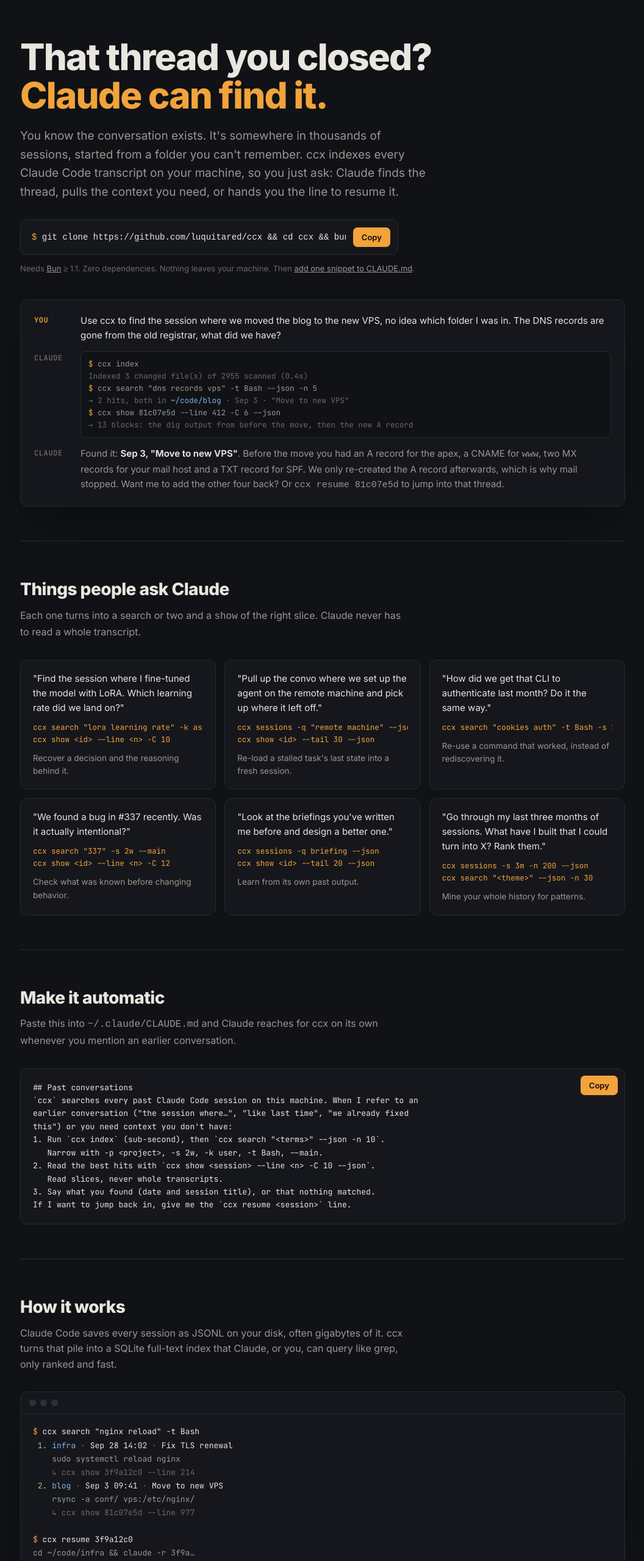
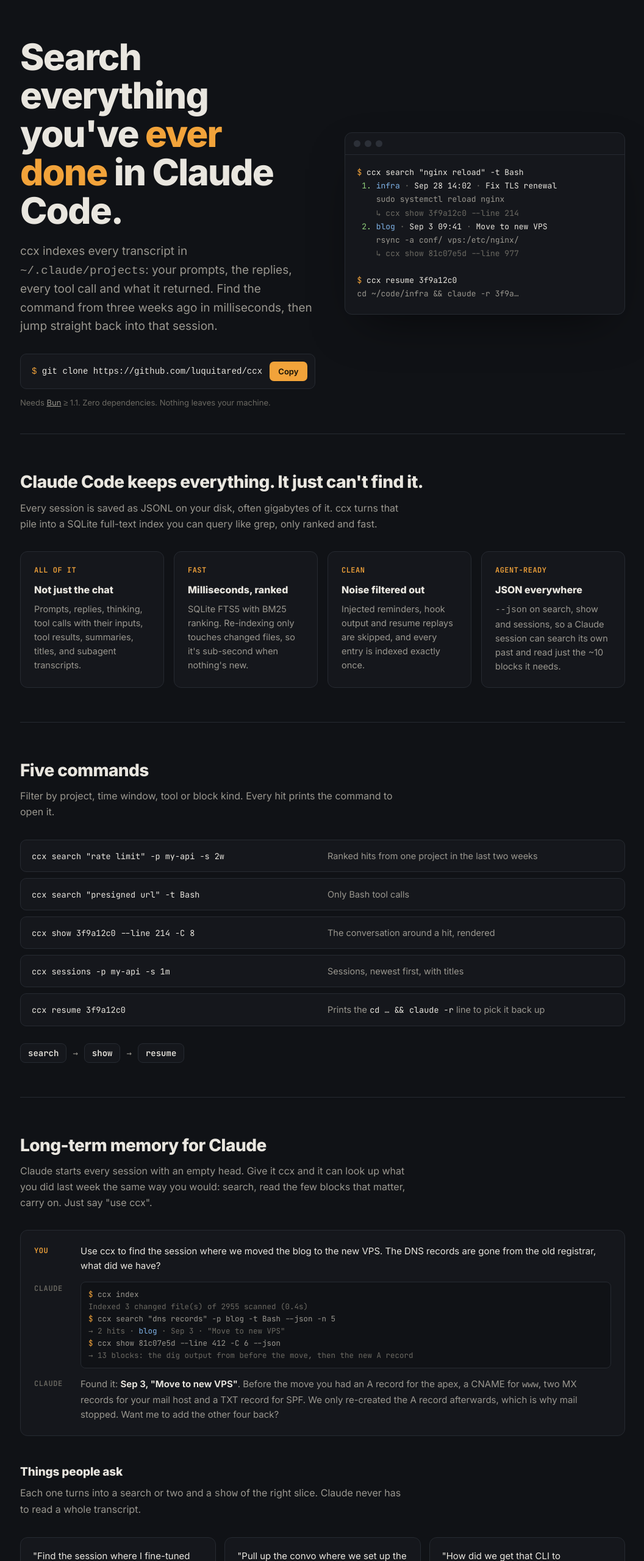
Before and after one commit to luquitared/ccx, a website: page site/index.html in a window 1280 px wide. Shown: the part 100-2660 px from the top of the page at 61% size, without its empty margins (111-1167 px from the left). Drawn offline with Linux system fonts and the light colour scheme.

Commit message:
Revert "Lead the landing page with finding lost threads through Claude"
This reverts commit 86d596284ac81bee3e8ff13efd5f1ef1de50fbe9.

```diff
--- a/site/index.html
+++ b/site/index.html
@@ -3,20 +3,20 @@
 <head>
 <meta charset="utf-8">
 <meta name="viewport" content="width=device-width, initial-scale=1">
-<title>ccx · Find any Claude Code thread</title>
-<meta name="description" content="Closed a Claude Code thread and can't find it again? ccx indexes every transcript on your machine so Claude can find it, pull the context, or resume it, no matter which folder you started in.">
-<meta property="og:title" content="ccx · Find any Claude Code thread">
-<meta property="og:description" content="Thousands of sessions, dozens of folders. Ask Claude and it finds the thread you need. Zero dependencies, local only.">
+<title>ccx · Search your Claude Code history</title>
+<meta name="description" content="A tiny CLI that full-text indexes every Claude Code transcript on your machine: prompts, replies, tool calls and their output. Find that command from three weeks ago in milliseconds.">
+<meta property="og:title" content="ccx · Search your Claude Code history">
+<meta property="og:description" content="Full-text search over every prompt, reply, tool call and tool result in ~/.claude/projects. Zero dependencies, local only.">
 <meta property="og:image" content="https://ccx.odapt.ai/og.png">
 <meta property="og:image:width" content="1200">
 <meta property="og:image:height" content="630">
-<meta property="og:image:alt" content="ccx: find any Claude Code thread. Claude uses ccx to find a closed session and answer from it.">
+<meta property="og:image:alt" content="ccx: search your Claude Code history. A terminal shows ccx search results with ready-to-run show commands.">
 <meta property="og:url" content="https://ccx.odapt.ai/">
 <meta property="og:type" content="website">
 <meta property="og:site_name" content="ccx">
 <meta name="twitter:card" content="summary_large_image">
-<meta name="twitter:title" content="ccx · Find any Claude Code thread">
-<meta name="twitter:description" content="Thousands of sessions, dozens of folders. Ask Claude and it finds the thread you need. Zero dependencies, local only.">
+<meta name="twitter:title" content="ccx · Search your Claude Code history">
+<meta name="twitter:description" content="Full-text search over every prompt, reply, tool call and tool result in ~/.claude/projects. Zero dependencies, local only.">
 <meta name="twitter:image" content="https://ccx.odapt.ai/og.png">
 <meta name="theme-color" content="#15171c">
 <link rel="icon" href="/favicon.ico" sizes="any">
@@ -42,11 +42,11 @@
 .gh:hover { color: var(--text); border-color: #3a3f48; }
 .gh svg { width: 16px; height: 16px; fill: currentColor; }
 
-.hero { padding: 64px 0 56px; display: grid; gap: 40px; grid-template-columns: minmax(0, 1fr); }
+.hero { padding: 64px 0 40px; display: grid; gap: 48px; grid-template-columns: minmax(0, 1fr); }
 .hero > * { min-width: 0; }
-h1 { max-width: 820px; font-size: clamp(34px, 6vw, 60px); line-height: 1.05; letter-spacing: -0.03em; margin: 0 0 20px; font-weight: 800; }
+h1 { font-size: clamp(34px, 6vw, 60px); line-height: 1.05; letter-spacing: -0.03em; margin: 0 0 20px; font-weight: 800; }
 h1 em { font-style: normal; color: var(--amber); }
-.lede { font-size: 19px; color: var(--dim); max-width: 680px; margin: 0 0 30px; }
+.lede { font-size: 19px; color: var(--dim); max-width: 620px; margin: 0 0 30px; }
 .install { display: flex; align-items: center; gap: 12px; max-width: 620px; background: var(--panel); border: 1px solid var(--line); border-radius: 10px; padding: 12px 12px 12px 18px; font: 14px var(--mono); }
 .install code { flex: 1; overflow-x: auto; white-space: nowrap; color: var(--text); scrollbar-width: none; }
 .install code::-webkit-scrollbar { display: none; }
@@ -56,7 +56,6 @@
 .req { margin-top: 12px; font-size: 13px; color: var(--faint); }
 .req a { color: var(--dim); }
 
-#how .term { margin-bottom: 16px; }
 .term { background: var(--panel); border: 1px solid var(--line); border-radius: 12px; overflow: hidden; box-shadow: 0 30px 80px -30px rgba(0,0,0,.6); }
 .term .bar { display: flex; gap: 7px; padding: 12px 14px; border-bottom: 1px solid var(--line); }
 .term .bar i { width: 11px; height: 11px; border-radius: 50%; background: #2c3038; }
@@ -80,7 +79,6 @@
 .loop { display: flex; flex-wrap: wrap; align-items: center; gap: 10px; font: 14px var(--mono); margin-top: 28px; color: var(--dim); }
 .loop b { color: var(--text); background: var(--panel); border: 1px solid var(--line); border-radius: 8px; padding: 6px 12px; font-weight: 600; }
 
-.hero .chat { box-shadow: 0 30px 80px -30px rgba(0,0,0,.6); }
 .chat { background: var(--panel); border: 1px solid var(--line); border-radius: 12px; padding: 22px; display: grid; gap: 14px; }
 .msg { display: grid; grid-template-columns: 64px minmax(0, 1fr); gap: 12px; align-items: start; }
 .who { font: 600 12px var(--mono); color: var(--faint); text-transform: uppercase; letter-spacing: .05em; padding-top: 3px; }
@@ -106,7 +104,7 @@
 footer a { color: var(--dim); }
 
 @media (min-width: 900px) {
-  .hero { padding-top: 80px; }
+  .hero { grid-template-columns: minmax(0, 1.05fr) minmax(0, 1fr); align-items: center; padding-top: 80px; }
 }
 @media (max-width: 600px) {
   .wrap { padding: 0 16px; }
@@ -126,28 +124,69 @@
 
   <div class="hero">
     <div>
-      <h1>That thread you closed? <em>Claude can find it.</em></h1>
-      <p class="lede">You know the conversation exists. It's somewhere in thousands of sessions, started from a folder you can't remember. ccx indexes every Claude Code transcript on your machine, so you just ask: Claude finds the thread, pulls the context you need, or hands you the line to resume it.</p>
+      <h1>Search everything you've <em>ever done</em> in Claude Code.</h1>
+      <p class="lede">ccx indexes every transcript in <code>~/.claude/projects</code>: your prompts, the replies, every tool call and what it returned. Find the command from three weeks ago in milliseconds, then jump straight back into that session.</p>
       <div class="install">
         <code id="installCmd"><span class="p">$ </span>git clone https://github.com/luquitared/ccx &amp;&amp; cd ccx &amp;&amp; bun link &amp;&amp; ccx index</code>
         <button class="copy" id="copyBtn">Copy</button>
       </div>
-      <div class="req">Needs <a href="https://bun.sh" data-out="bun">Bun</a> ≥ 1.1. Zero dependencies. Nothing leaves your machine. Then <a href="#automatic">add one snippet to CLAUDE.md</a>.</div>
+      <div class="req">Needs <a href="https://bun.sh" data-out="bun">Bun</a> ≥ 1.1. Zero dependencies. Nothing leaves your machine.</div>
     </div>
-    <div class="chat">
-      <div class="msg"><span class="who u">You</span><div class="bubble user">Use ccx to find the session where we moved the blog to the new VPS, no idea which folder I was in. The DNS records are gone from the old registrar, what did we have?</div></div>
-      <div class="msg"><span class="who">Claude</span><div class="tool"><span class="c">$</span> ccx index
-<span class="d">Indexed 3 changed file(s) of 2955 scanned (0.4s)</span>
-<span class="c">$</span> ccx search "dns records vps" -t Bash --json -n 5
-<span class="d">→ 2 hits, both in</span> <span class="b">~/code/blog</span> <span class="d">· Sep 3 · "Move to new VPS"</span>
-<span class="c">$</span> ccx show 81c07e5d --line 412 -C 6 --json
-<span class="d">→ 13 blocks: the dig output from before the move, then the new A record</span></div></div>
-      <div class="msg"><span class="who">Claude</span><div class="bubble ans">Found it: <b>Sep 3, "Move to new VPS"</b>. Before the move you had an A record for the apex, a CNAME for <code>www</code>, two MX records for your mail host and a TXT record for SPF. We only re-created the A record afterwards, which is why mail stopped. Want me to add the other four back? Or <code>ccx resume 81c07e5d</code> to jump into that thread.</div></div>
+    <div class="term" aria-label="Example ccx search output">
+      <div class="bar"><i></i><i></i><i></i></div>
+<pre><span class="c">$</span> ccx search "nginx reload" -t Bash
+<span class="g"> 1.</span> <span class="b">infra</span> <span class="d">·</span> Sep 28 14:02 <span class="d">·</span> Fix TLS renewal
+    <span class="m">sudo systemctl reload nginx</span>
+    <span class="d">↳ ccx show 3f9a12c0 --line 214</span>
+<span class="g"> 2.</span> <span class="b">blog</span> <span class="d">·</span> Sep 3 09:41 <span class="d">·</span> Move to new VPS
+    <span class="m">rsync -a conf/ vps:/etc/nginx/</span>
+    <span class="d">↳ ccx show 81c07e5d --line 977</span>
+
+<span class="c">$</span> ccx resume 3f9a12c0
+<span class="m">cd ~/code/infra &amp;&amp; claude -r 3f9a…</span></pre>
     </div>
   </div>
 
+  <section>
+    <h2>Claude Code keeps everything. It just can't find it.</h2>
+    <p class="sub">Every session is saved as JSONL on your disk, often gigabytes of it. ccx turns that pile into a SQLite full-text index you can query like grep, only ranked and fast.</p>
+    <div class="grid">
+      <div class="card"><span class="k">All of it</span><b>Not just the chat</b><p>Prompts, replies, thinking, tool calls with their inputs, tool results, summaries, titles, and subagent transcripts.</p></div>
+      <div class="card"><span class="k">Fast</span><b>Milliseconds, ranked</b><p>SQLite FTS5 with BM25 ranking. Re-indexing only touches changed files, so it's sub-second when nothing's new.</p></div>
+      <div class="card"><span class="k">Clean</span><b>Noise filtered out</b><p>Injected reminders, hook output and resume replays are skipped, and every entry is indexed exactly once.</p></div>
+      <div class="card"><span class="k">Agent-ready</span><b>JSON everywhere</b><p><code>--json</code> on search, show and sessions, so a Claude session can search its own past and read just the ~10 blocks it needs.</p></div>
+    </div>
+  </section>
+
+  <section>
+    <h2>Five commands</h2>
+    <p class="sub">Filter by project, time window, tool or block kind. Every hit prints the command to open it.</p>
+    <div class="cmds">
+      <div class="cmd"><code>ccx search "rate limit" -p my-api -s 2w</code><span>Ranked hits from one project in the last two weeks</span></div>
+      <div class="cmd"><code>ccx search "presigned url" -t Bash</code><span>Only Bash tool calls</span></div>
+      <div class="cmd"><code>ccx show 3f9a12c0 --line 214 -C 8</code><span>The conversation around a hit, rendered</span></div>
+      <div class="cmd"><code>ccx sessions -p my-api -s 1m</code><span>Sessions, newest first, with titles</span></div>
+      <div class="cmd"><code>ccx resume 3f9a12c0</code><span>Prints the <code>cd … &amp;&amp; claude -r</code> line to pick it back up</span></div>
+    </div>
+    <div class="loop"><b>search</b>→<b>show</b>→<b>resume</b></div>
+  </section>
+
   <section id="memory">
-    <h2>Things people ask Claude</h2>
+    <h2>Long-term memory for Claude</h2>
+    <p class="sub">Claude starts every session with an empty head. Give it ccx and it can look up what you did last week the same way you would: search, read the few blocks that matter, carry on. Just say "use ccx".</p>
+
+    <div class="chat">
+      <div class="msg"><span class="who u">You</span><div class="bubble user">Use ccx to find the session where we moved the blog to the new VPS. The DNS records are gone from the old registrar, what did we have?</div></div>
+      <div class="msg"><span class="who">Claude</span><div class="tool"><span class="c">$</span> ccx index
+<span class="d">Indexed 3 changed file(s) of 2955 scanned (0.4s)</span>
+<span class="c">$</span> ccx search "dns records" -p blog -t Bash --json -n 5
+<span class="d">→ 2 hits ·</span> <span class="b">blog</span> <span class="d">· Sep 3 · "Move to new VPS"</span>
+<span class="c">$</span> ccx show 81c07e5d --line 412 -C 6 --json
+<span class="d">→ 13 blocks: the dig output from before the move, then the new A record</span></div></div>
+      <div class="msg"><span class="who">Claude</span><div class="bubble ans">Found it: <b>Sep 3, "Move to new VPS"</b>. Before the move you had an A record for the apex, a CNAME for <code>www</code>, two MX records for your mail host and a TXT record for SPF. We only re-created the A record afterwards, which is why mail stopped. Want me to add the other four back?</div></div>
+    </div>
+
+    <h3>Things people ask</h3>
     <p class="sub">Each one turns into a search or two and a <code>show</code> of the right slice. Claude never has to read a whole transcript.</p>
     <div class="asks">
       <div class="ask"><q>"Find the session where I fine-tuned the model with LoRA. Which learning rate did we land on?"</q><code>ccx search "lora learning rate" -k assistant
@@ -162,10 +201,8 @@
       <div class="ask"><q>"Go through my last three months of sessions. What have I built that I could turn into X? Rank them."</q><code>ccx sessions -s 3m -n 200 --json
 ccx search "&lt;theme&gt;" --json -n 30</code><p class="why">Mine your whole history for patterns.</p></div>
     </div>
-  </section>
 
-  <section id="automatic">
-    <h2>Make it automatic</h2>
+    <h3>Make it automatic</h3>
     <p class="sub">Paste this into <code>~/.claude/CLAUDE.md</code> and Claude reaches for ccx on its own whenever you mention an earlier conversation.</p>
     <div class="snippet">
       <button class="copy" id="copySnippet">Copy</button>
@@ -180,41 +217,6 @@
 3. Say what you found (date and session title), or that nothing matched.
 If I want to jump back in, give me the `ccx resume &lt;session&gt;` line.</pre>
     </div>
-  </section>
-
-  <section id="how">
-    <h2>How it works</h2>
-    <p class="sub">Claude Code saves every session as JSONL on your disk, often gigabytes of it. ccx turns that pile into a SQLite full-text index that Claude, or you, can query like grep, only ranked and fast.</p>
-    <div class="term" aria-label="Example ccx search output">
-      <div class="bar"><i></i><i></i><i></i></div>
-<pre><span class="c">$</span> ccx search "nginx reload" -t Bash
-<span class="g"> 1.</span> <span class="b">infra</span> <span class="d">·</span> Sep 28 14:02 <span class="d">·</span> Fix TLS renewal
-    <span class="m">sudo systemctl reload nginx</span>
-    <span class="d">↳ ccx show 3f9a12c0 --line 214</span>
-<span class="g"> 2.</span> <span class="b">blog</span> <span class="d">·</span> Sep 3 09:41 <span class="d">·</span> Move to new VPS
-    <span class="m">rsync -a conf/ vps:/etc/nginx/</span>
-    <span class="d">↳ ccx show 81c07e5d --line 977</span>
-
-<span class="c">$</span> ccx resume 3f9a12c0
-<span class="m">cd ~/code/infra &amp;&amp; claude -r 3f9a…</span></pre>
-    </div>
-    <div class="grid">
-      <div class="card"><span class="k">All of it</span><b>Not just the chat</b><p>Prompts, replies, thinking, tool calls with their inputs, tool results, summaries, titles, and subagent transcripts.</p></div>
-      <div class="card"><span class="k">Fast</span><b>Milliseconds, ranked</b><p>SQLite FTS5 with BM25 ranking. Re-indexing only touches changed files, so it's sub-second when nothing's new.</p></div>
-      <div class="card"><span class="k">Clean</span><b>Noise filtered out</b><p>Injected reminders, hook output and resume replays are skipped, and every entry is indexed exactly once.</p></div>
-      <div class="card"><span class="k">Agent-ready</span><b>JSON everywhere</b><p><code>--json</code> on search, show and sessions, so a Claude session can search its own past and read just the ~10 blocks it needs.</p></div>
-    </div>
-
-    <h3>Five commands</h3>
-    <p class="sub">Filter by project, time window, tool or block kind. Every hit prints the command to open it.</p>
-    <div class="cmds">
-      <div class="cmd"><code>ccx search "rate limit" -p my-api -s 2w</code><span>Ranked hits from one project in the last two weeks</span></div>
-      <div class="cmd"><code>ccx search "presigned url" -t Bash</code><span>Only Bash tool calls</span></div>
-      <div class="cmd"><code>ccx show 3f9a12c0 --line 214 -C 8</code><span>The conversation around a hit, rendered</span></div>
-      <div class="cmd"><code>ccx sessions -p my-api -s 1m</code><span>Sessions, newest first, with titles</span></div>
-      <div class="cmd"><code>ccx resume 3f9a12c0</code><span>Prints the <code>cd … &amp;&amp; claude -r</code> line to pick it back up</span></div>
-    </div>
-    <div class="loop"><b>search</b>→<b>show</b>→<b>resume</b></div>
   </section>
 
   <footer>
```
Also changed, not shown: assets/og.html (+19 -18 lines), site/og.png.
